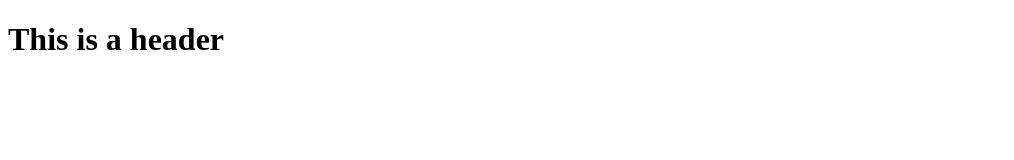
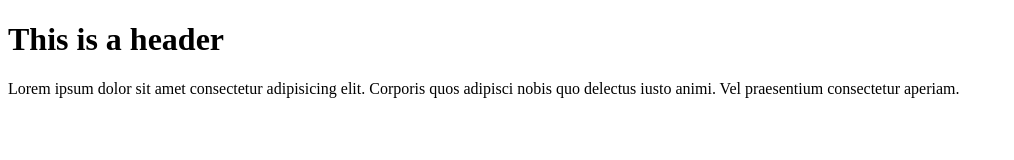
Before and after one commit to Rajdwipbd/My_repo1, a plain HTML site: page index.html in a window 1280 px wide. Shown: the whole page, without its empty margins (0-1014 px from the left). Drawn offline with Linux system fonts and the light colour scheme.

Commit message:
Paragraph added

```diff
--- a/index.html
+++ b/index.html
@@ -10,6 +10,8 @@
 
 <body>
     <h1>This is a header</h1>
+    <p>Lorem ipsum dolor sit amet consectetur adipisicing elit. Corporis quos adipisci nobis quo delectus iusto animi.
+        Vel praesentium consectetur aperiam.</p>
 
 </body>
 
```
